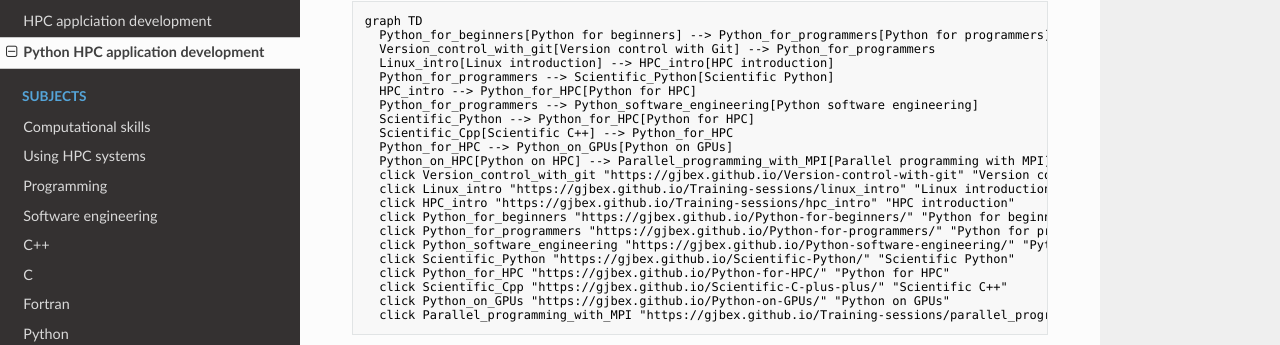
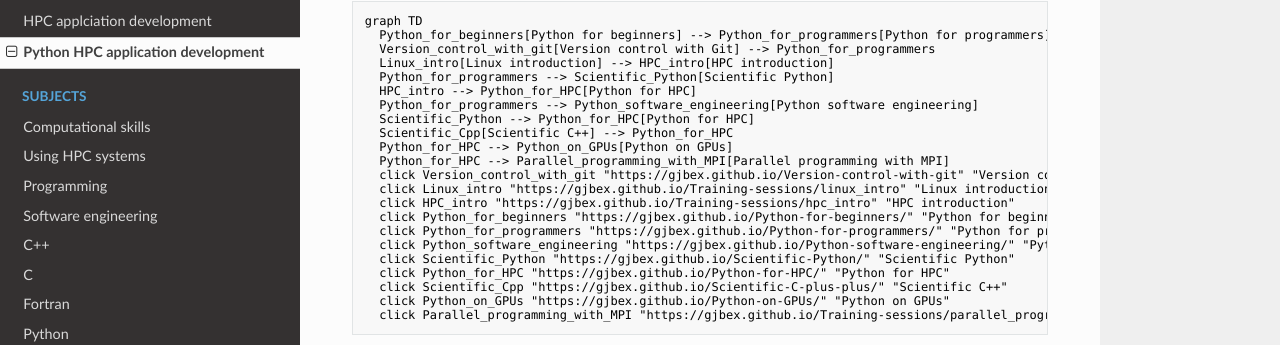
Before and after one commit to gjbex/Training-sessions, an MkDocs documentation site: the page built from docs/learning_path_developing_python_hpc_applications.md, in a window 1280 px wide and 1215 px high. Shown: the part 231-576 px from the top of the window. Built offline with MkDocs 1.6.1, drawn with Linux system fonts in a browser that asks for light colours; nearby versions of some CDN libraries.

Commit message:
Fix link

```diff
--- a/docs/learning_path_developing_python_hpc_applications.md
+++ b/docs/learning_path_developing_python_hpc_applications.md
@@ -15,7 +15,7 @@ graph TD
   Scientific_Python --> Python_for_HPC[Python for HPC]
   Scientific_Cpp[Scientific C++] --> Python_for_HPC
   Python_for_HPC --> Python_on_GPUs[Python on GPUs]
-  Python_on_HPC[Python on HPC] --> Parallel_programming_with_MPI[Parallel programming with MPI]
+  Python_for_HPC --> Parallel_programming_with_MPI[Parallel programming with MPI]
   click Version_control_with_git "https://gjbex.github.io/Version-control-with-git" "Version control with Git"
   click Linux_intro "https://gjbex.github.io/Training-sessions/linux_intro" "Linux introduction"
   click HPC_intro "https://gjbex.github.io/Training-sessions/hpc_intro" "HPC introduction"
```
